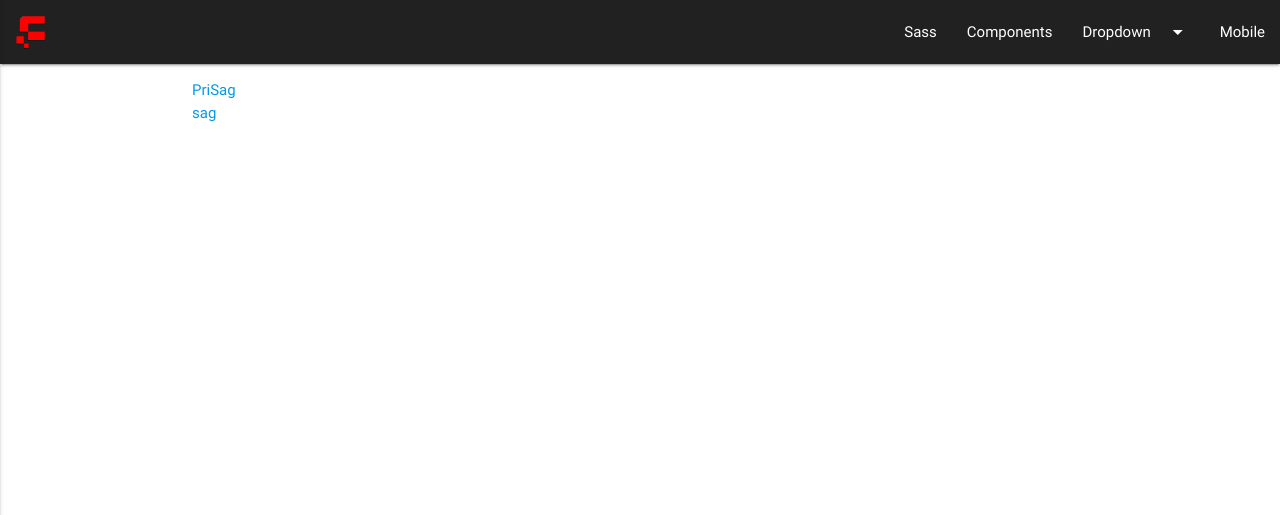
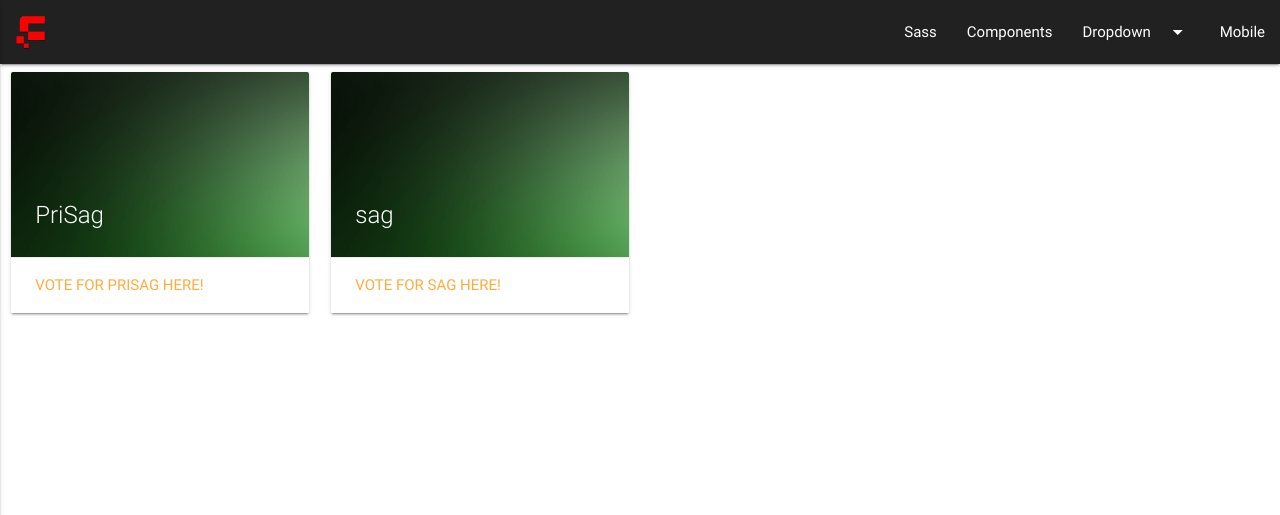
Before and after one commit to sagban/consopolling, a Django app: page /teams/ in a window 1280 px wide. Shown: the top 515 px of the page. Run offline with Django 3.2, Linux system fonts and the light colour scheme; data comes from the database, SQL or seed files in the repository; both versions use the stored data as it was after the commit; some libraries are stand-ins or nearby versions.

Commit message:
improves index.html | added cards for team

```diff
--- a/conso/polls/templates/index.html
+++ b/conso/polls/templates/index.html
@@ -3,7 +3,7 @@
 {% include "header.html" %}
 <body>
 {% include "navbar.html" %}
-<div class="container">
+<!--<div class="container">
     {% if team is not None %}
     <ul>
     {% for t in team %}
@@ -13,7 +13,30 @@
     {% else %}
         <p>No Teams are available.</p>
     {% endif %}
-</div>
+</div>-->
+    {% if team is not None %}
+      <div class="row">
+          {% for t in team %}
+        <div class="col s12 m3">
+          <div class="card">
+            <div class="card-image">
+              <img src="../static/images/team.jpg">
+              <span class="card-title">{{ t.team_name }}</span>
+            </div>
+            <!--<div class="card-content">
+              <p></p>
+            </div>-->
+            <div class="card-action">
+              <a href="/teams/{{ t.team_id }}/">Vote for {{ t.team_name }} here!</a>
+            </div>
+          </div>
+        </div>
+          {% endfor %}
+      </div>
+    {% else %}
+        <p>No Teams are available.</p>
+    {% endif %}
+
 
 
 
```
Also changed, not shown: conso/db.sqlite3, conso/polls/static/images/team.jpg (added).
